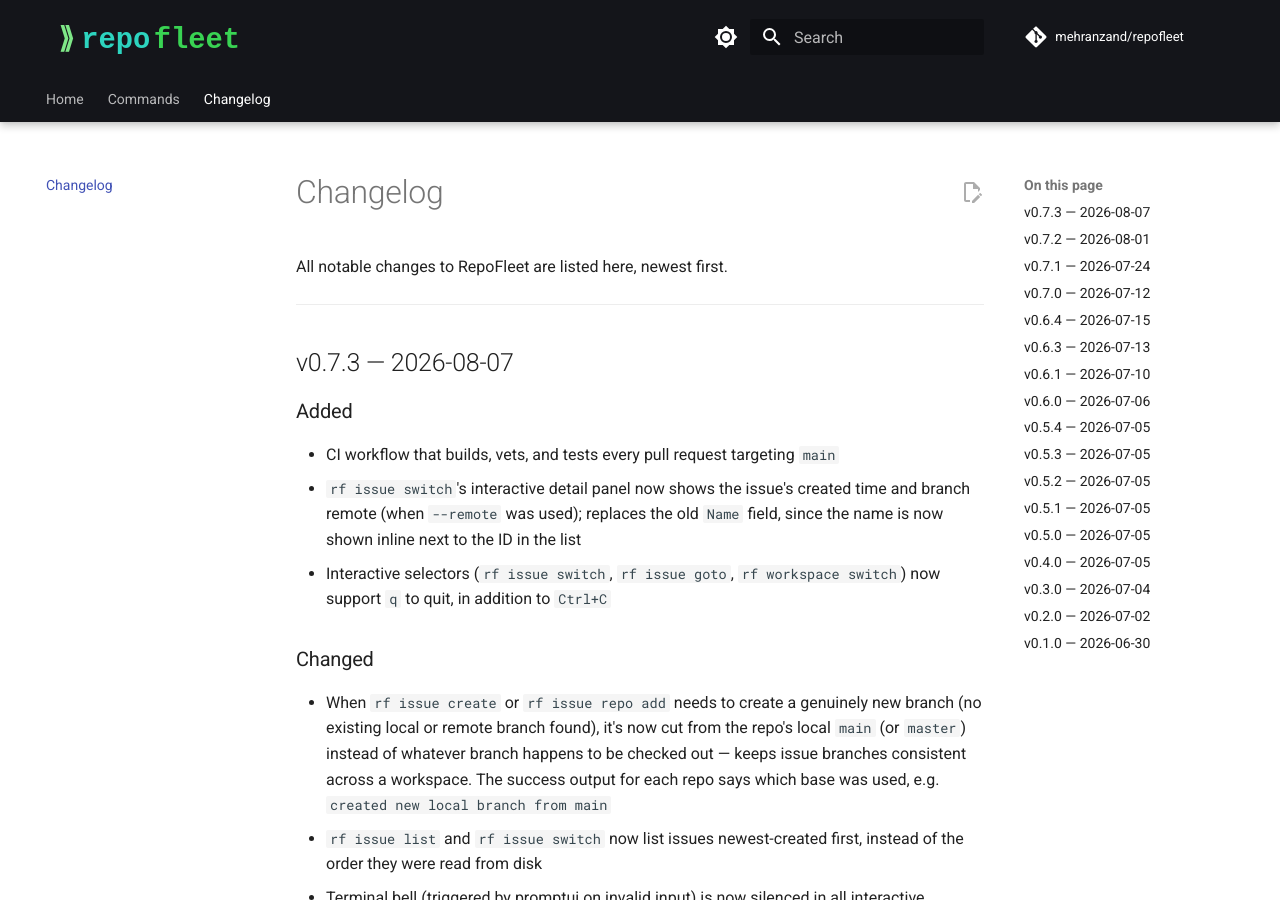
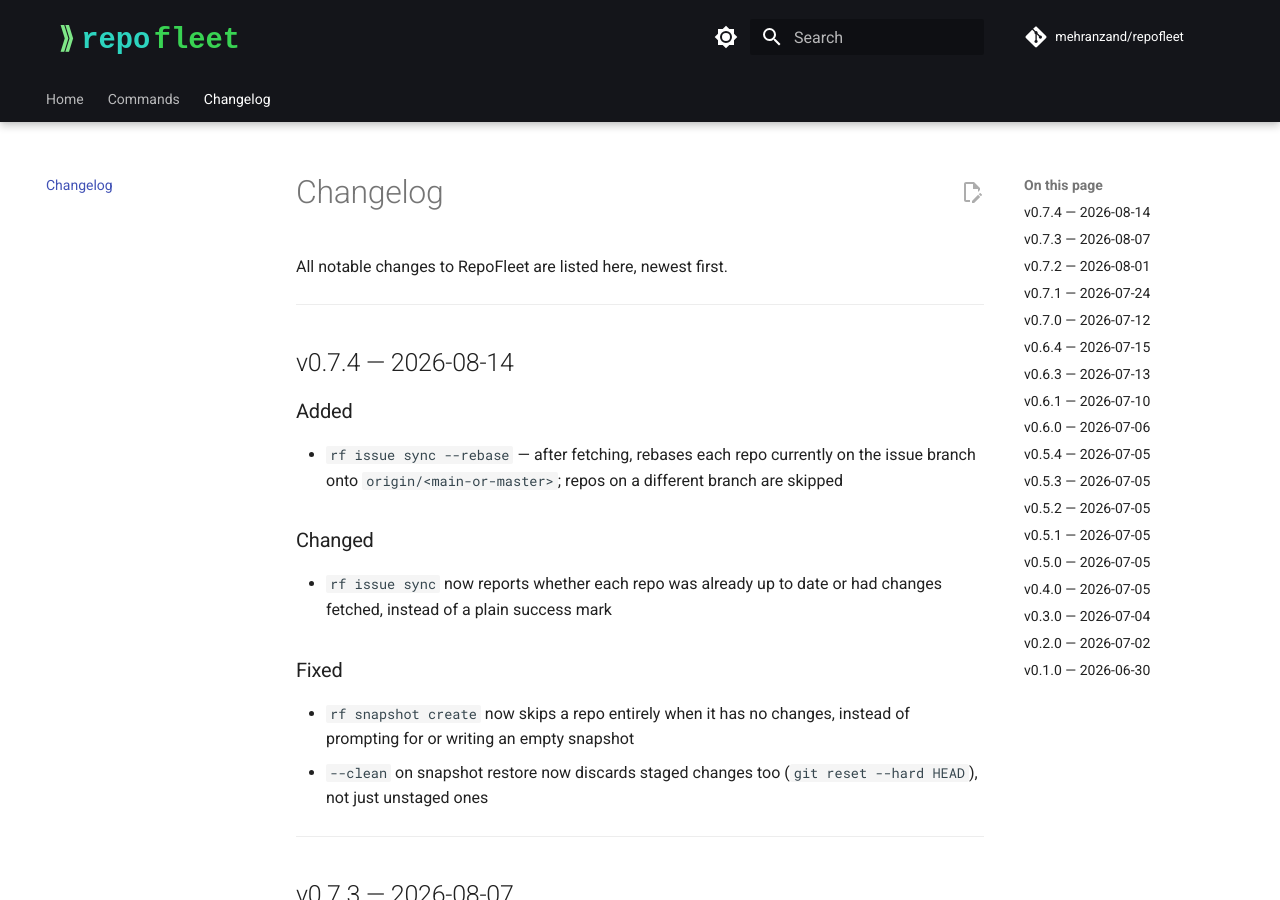
Before and after one commit to mehranzand/repofleet, an MkDocs documentation site: the page built from docs/changelog.md, in a window 1280 px wide and 900 px high. Built offline with MkDocs 1.6.1 and Material for MkDocs 9.7.7, drawn with Linux system fonts in a browser that asks for light colours; comment, search, counter and statistics services are not loaded.

Commit message:
docs: docs update

```diff
--- a/docs/changelog.md
+++ b/docs/changelog.md
@@ -1,6 +1,20 @@
 # Changelog
 
 All notable changes to RepoFleet are listed here, newest first.
+
+---
+
+## v0.7.4 — 2026-08-14
+
+### Added
+- `rf issue sync --rebase` — after fetching, rebases each repo currently on the issue branch onto `origin/<main-or-master>`; repos on a different branch are skipped
+
+### Changed
+- `rf issue sync` now reports whether each repo was already up to date or had changes fetched, instead of a plain success mark
+
+### Fixed
+- `rf snapshot create` now skips a repo entirely when it has no changes, instead of prompting for or writing an empty snapshot
+- `--clean` on snapshot restore now discards staged changes too (`git reset --hard HEAD`), not just unstaged ones
 
 ---
 
```
